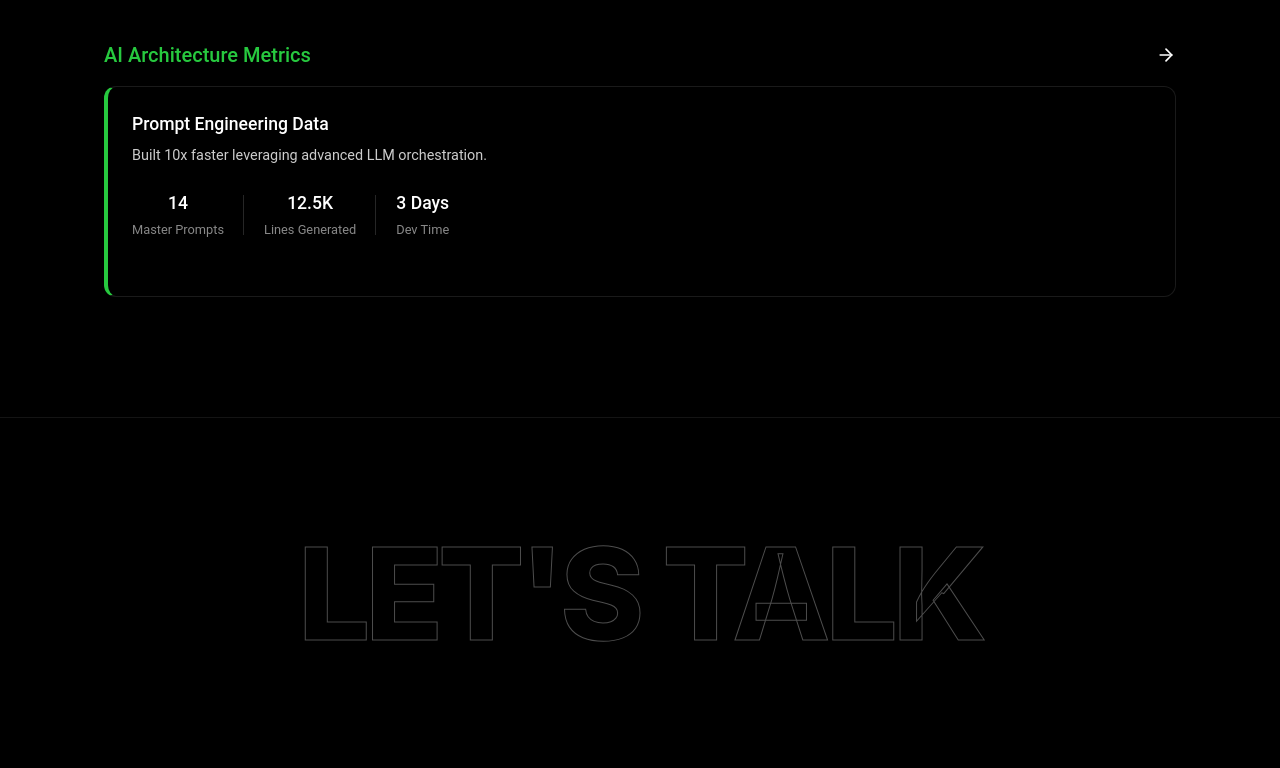
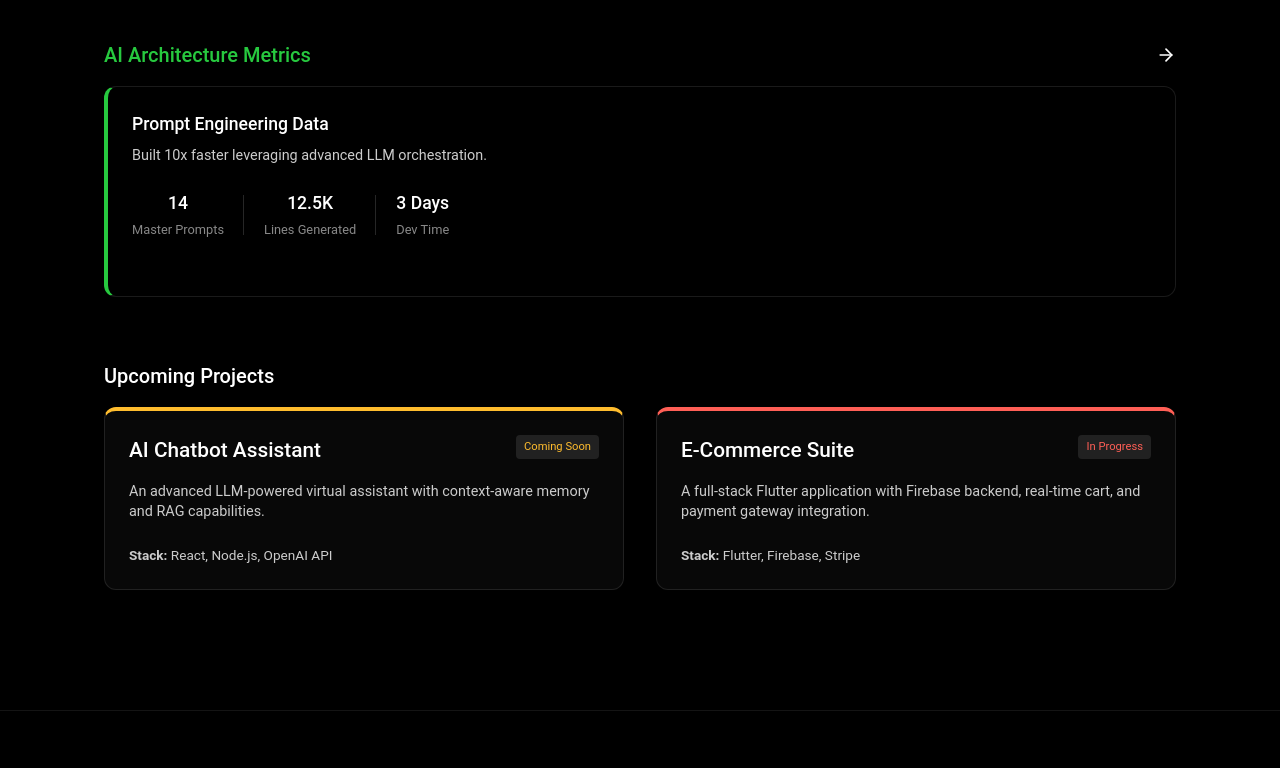
Before and after one commit to Satbhai444/PORTFOLIO, a React (Vite) app in the folder port/: page /projects in a window 1280 px wide. Shown: the part 1684-2452 px from the top of the page. Built offline with nearby package versions, Linux system fonts and the light colour scheme; no server answers.

Commit message:
feat: Add ScrollReveal animations globally and dummy projects

```diff
--- /dev/null
+++ b/port/src/components/ScrollReveal.jsx
@@ -0,0 +1,18 @@
+import React from 'react';
+import { motion } from 'framer-motion';
+
+const ScrollReveal = ({ children, delay = 0, y = 50, duration = 0.6 }) => {
+    return (
+        <motion.div
+            initial={{ opacity: 0, y: y }}
+            whileInView={{ opacity: 1, y: 0 }}
+            viewport={{ once: true, margin: "-10%" }}
+            transition={{ duration: duration, delay: delay, ease: [0.25, 0.1, 0.25, 1] }}
+            style={{ width: '100%' }}
+        >
+            {children}
+        </motion.div>
+    );
+};
+
+export default ScrollReveal;
--- a/port/src/pages/About.jsx
+++ b/port/src/pages/About.jsx
@@ -9,13 +9,13 @@ import ExperienceTimeline from '../components/ExperienceTimeline';
 import ParallaxBackground from '../components/ParallaxBackground';
 import './About.css';
 
-import AIGenerateReveal from '../components/AIGenerateReveal';
+import ScrollReveal from '../components/ScrollReveal';
 
 const FadeUp = ({ children, delay = 0, className = "" }) => {
     return (
-        <AIGenerateReveal delay={delay} className={className}>
+        <ScrollReveal delay={delay} className={className}>
             {children}
-        </AIGenerateReveal>
+        </ScrollReveal>
     );
 };
 
--- a/port/src/pages/Contact.jsx
+++ b/port/src/pages/Contact.jsx
@@ -19,19 +19,13 @@ const faqs = [
     { q: "What is your pricing model?", a: "I offer both fixed-price project quotes and hourly/retainer-based arrangements depending on the scope and duration of the engagement." },
 ];
 
+import ScrollReveal from '../components/ScrollReveal';
+
 const FadeUp = ({ children, delay = 0, className = "" }) => {
-    const ref = useRef(null);
-    const inView = useInView(ref, { once: true, amount: 0.2 });
     return (
-        <motion.div
-            ref={ref}
-            className={className}
-            initial={{ opacity: 0, y: 50 }}
-            animate={inView ? { opacity: 1, y: 0 } : {}}
-            transition={{ duration: 0.8, delay, ease: [0.16, 1, 0.3, 1] }}
-        >
+        <ScrollReveal delay={delay} className={className}>
             {children}
-        </motion.div>
+        </ScrollReveal>
     );
 };
 
--- a/port/src/pages/Projects.jsx
+++ b/port/src/pages/Projects.jsx
@@ -1,5 +1,6 @@
 import React from 'react';
-import { Share2, Star, Shield, Smartphone, Monitor, Info, ArrowRight } from 'lucide-react';
+import { Share2, Star, Shield, Smartphone, Monitor, Info, ArrowRight, ExternalLink } from 'lucide-react';
+import ScrollReveal from '../components/ScrollReveal';
 import './Projects.css';
 
 const Projects = () => {
@@ -20,6 +21,7 @@ const Projects = () => {
                 </header>
 
                 {/* ═══════ STATS ROW ═══════ */}
+                <ScrollReveal delay={0.1}>
                 <div className="ps-stats-row">
                     <div className="ps-stat">
                         <div className="ps-stat-value">Free</div>
@@ -36,8 +38,10 @@ const Projects = () => {
                         <div className="ps-stat-label">Everyone</div>
                     </div>
                 </div>
+                </ScrollReveal>
 
                 {/* ═══════ ACTION BAR ═══════ */}
+                <ScrollReveal delay={0.2}>
                 <div className="ps-action-bar">
                     <a href="https://website-fawn-nine-99.vercel.app/" target="_blank" rel="noopener noreferrer" className="ps-btn-install interactive">
                         Install
@@ -46,8 +50,10 @@ const Projects = () => {
                         <Share2 size={20} />
                     </button>
                 </div>
+                </ScrollReveal>
 
                 {/* ═══════ SCREENSHOTS GALLERY ═══════ */}
+                <ScrollReveal delay={0.3}>
                 <div className="ps-gallery">
                     <img src="/windeck/1_connect_pc.png" alt="Connect PC" className="ps-gallery-img" />
                     <img src="/windeck/2_launch_apps.png" alt="Launch Apps" className="ps-gallery-img" />
@@ -55,8 +61,10 @@ const Projects = () => {
                     <img src="/windeck/4_website_access.png" alt="Website Access" className="ps-gallery-img" />
                     <img src="/windeck/5_app_specific_controls.png" alt="App specific controls" className="ps-gallery-img" />
                 </div>
+                </ScrollReveal>
 
                 {/* ═══════ ABOUT THIS APP ═══════ */}
+                <ScrollReveal delay={0.1}>
                 <section className="ps-section">
                     <div className="ps-section-header">
                         <h2 className="ps-section-title">About this app</h2>
@@ -70,8 +78,10 @@ const Projects = () => {
                         Instead of spending ₹15,000+ on hardware macro pads, use WinDeck to launch apps, control media, execute complex PowerShell macros, monitor system telemetry, and stream your phone camera seamlessly.
                     </div>
                 </section>
+                </ScrollReveal>
 
                 {/* ═══════ DATA SAFETY / FEATURES ═══════ */}
+                <ScrollReveal delay={0.2}>
                 <section className="ps-section">
                     <div className="ps-section-header">
                         <h2 className="ps-section-title">App Features</h2>
@@ -106,8 +116,10 @@ const Projects = () => {
                         </div>
                     </div>
                 </section>
+                </ScrollReveal>
 
                 {/* ═══════ DEVELOPER INFO ═══════ */}
+                <ScrollReveal delay={0.2}>
                 <section className="ps-section">
                     <div className="ps-section-header">
                         <h2 className="ps-section-title">Developer Info</h2>
@@ -122,8 +134,10 @@ const Projects = () => {
                         </div>
                     </div>
                 </section>
+                </ScrollReveal>
 
                 {/* ═══════ AI METRICS ═══════ */}
+                <ScrollReveal delay={0.3}>
                 <section className="ps-section">
                     <div className="ps-section-header">
                         <h2 className="ps-section-title" style={{ color: '#27c93f' }}>AI Architecture Metrics</h2>
@@ -149,6 +163,42 @@ const Projects = () => {
                         </div>
                     </div>
                 </section>
+                </ScrollReveal>
+
+                {/* ═══════ UPCOMING PROJECTS ═══════ */}
+                <ScrollReveal delay={0.4}>
+                <section className="ps-section" style={{ marginTop: '4rem' }}>
+                    <div className="ps-section-header">
+                        <h2 className="ps-section-title">Upcoming Projects</h2>
+                    </div>
+
+                    <div style={{ display: 'grid', gap: '2rem', gridTemplateColumns: 'repeat(auto-fit, minmax(280px, 1fr))' }}>
+                        {/* Dummy Project 1 */}
+                        <div className="ps-card interactive" style={{ borderTop: '4px solid #ffbd2e', background: 'rgba(255, 255, 255, 0.03)' }}>
+                            <div style={{ display: 'flex', justifyContent: 'space-between', alignItems: 'flex-start' }}>
+                                <h3 className="ps-card-title" style={{ fontSize: '1.3rem' }}>AI Chatbot Assistant</h3>
+                                <span style={{ fontSize: '0.7rem', padding: '4px 8px', background: 'rgba(255,255,255,0.1)', borderRadius: '4px', color: '#ffbd2e' }}>Coming Soon</span>
+                            </div>
+                            <p className="ps-card-desc" style={{ marginTop: '0.5rem', marginBottom: '1.5rem' }}>An advanced LLM-powered virtual assistant with context-aware memory and RAG capabilities.</p>
+                            <div className="ps-feature-content">
+                                <p><strong>Stack:</strong> React, Node.js, OpenAI API</p>
+                            </div>
+                        </div>
+
+                        {/* Dummy Project 2 */}
+                        <div className="ps-card interactive" style={{ borderTop: '4px solid #ff5f56', background: 'rgba(255, 255, 255, 0.03)' }}>
+                            <div style={{ display: 'flex', justifyContent: 'space-between', alignItems: 'flex-start' }}>
+                                <h3 className="ps-card-title" style={{ fontSize: '1.3rem' }}>E-Commerce Suite</h3>
+                                <span style={{ fontSize: '0.7rem', padding: '4px 8px', background: 'rgba(255,255,255,0.1)', borderRadius: '4px', color: '#ff5f56' }}>In Progress</span>
+                            </div>
+                            <p className="ps-card-desc" style={{ marginTop: '0.5rem', marginBottom: '1.5rem' }}>A full-stack Flutter application with Firebase backend, real-time cart, and payment gateway integration.</p>
+                            <div className="ps-feature-content">
+                                <p><strong>Stack:</strong> Flutter, Firebase, Stripe</p>
+                            </div>
+                        </div>
+                    </div>
+                </section>
+                </ScrollReveal>
 
             </div>
         </div>
```
Also changed, not shown: port/src/pages/Home.jsx (+13 -13 lines).
